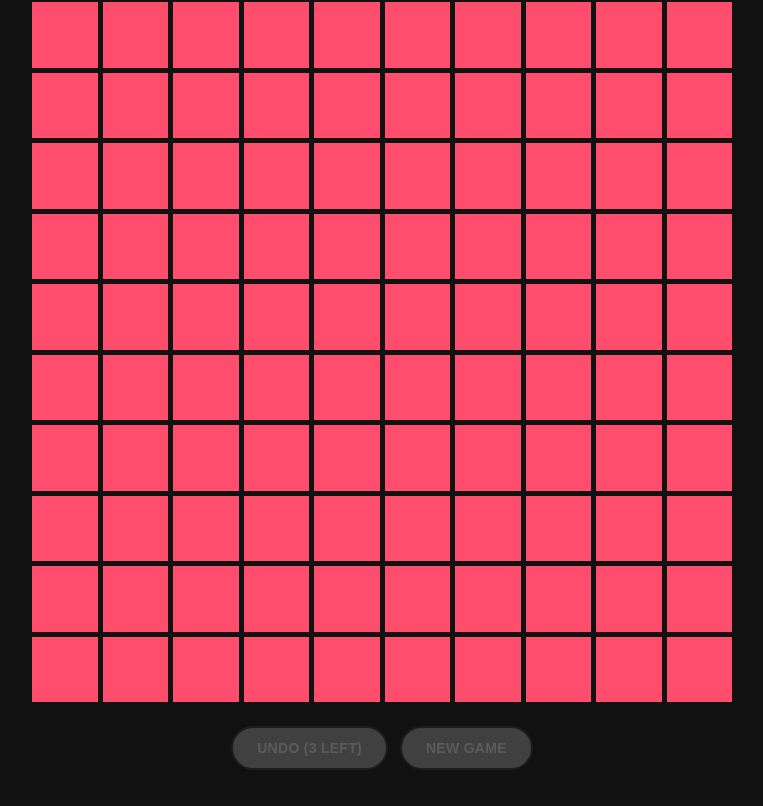
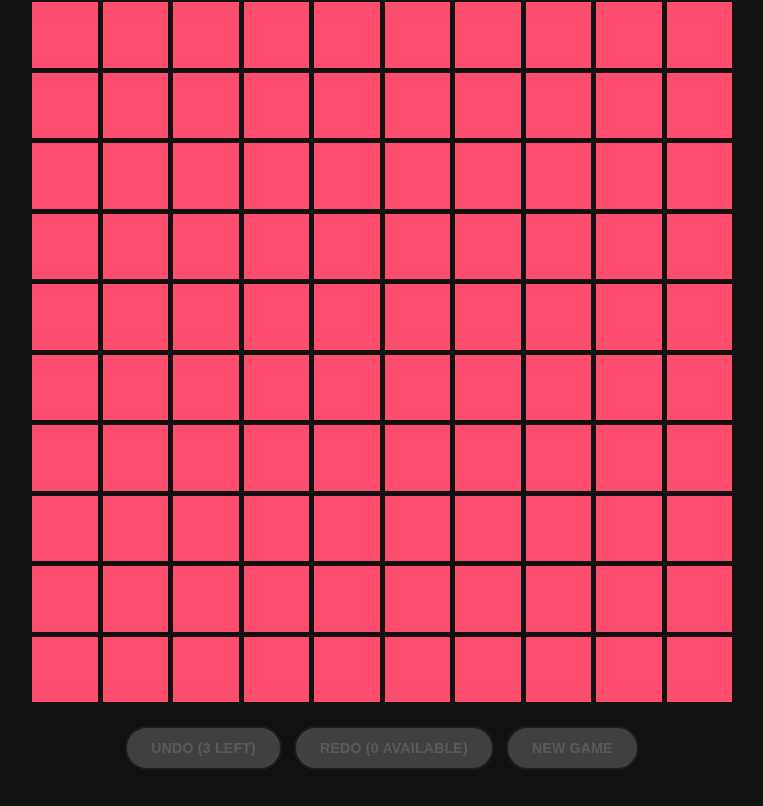
Before and after one commit to yrizos/hundred-tiles, a React (Vite) app: page / in a window 1280 px wide. Shown: the part 186-992 px from the top of the page, without its empty margins (258-1021 px from the left). Built offline with nearby package versions, Linux system fonts and the light colour scheme.

Commit message:
feat: add redo functionality

```diff
--- a/src/App.css
+++ b/src/App.css
@@ -37,6 +37,7 @@
 }
 
 .undo,
+.redo,
 .reset {
   font-size: 14px;
   font-weight: 700;
@@ -57,6 +58,7 @@
 }
 
 .undo:hover:not(:disabled),
+.redo:hover:not(:disabled),
 .reset:hover:not(:disabled) {
   background: var(--accent);
   border-color: var(--accent);
@@ -64,11 +66,13 @@
 }
 
 .undo:active:not(:disabled),
+.redo:active:not(:disabled),
 .reset:active:not(:disabled) {
   transform: scale(0.97);
 }
 
 .undo:disabled,
+.redo:disabled,
 .reset:disabled {
   cursor: not-allowed;
   opacity: 0.5;
--- a/src/App.tsx
+++ b/src/App.tsx
@@ -17,6 +17,7 @@ const MAX_UNDO_STEPS = 3
 interface SavedGame {
   state: GameState
   undosRemaining: number
+  redoStates: GameState[]
 }
 
 function isValidGameState(value: unknown): value is GameState {
@@ -49,56 +50,76 @@ function isValidGameState(value: unknown): value is GameState {
   )
 }
 
+function isValidRedoStates(value: unknown): value is GameState[] {
+  return Array.isArray(value) && value.every(isValidGameState)
+}
+
 function loadGame(): SavedGame {
   try {
     const saved = window.localStorage.getItem(STORAGE_KEY)
     if (!saved) {
-      return { state: createGameState(), undosRemaining: MAX_UNDO_STEPS }
+      return {
+        state: createGameState(),
+        undosRemaining: MAX_UNDO_STEPS,
+        redoStates: [],
+      }
     }
 
     const parsed: unknown = JSON.parse(saved)
     if (isValidGameState(parsed)) {
-      return { state: parsed, undosRemaining: MAX_UNDO_STEPS }
+      return {
+        state: parsed,
+        undosRemaining: MAX_UNDO_STEPS,
+        redoStates: [],
+      }
     }
 
     if (!parsed || typeof parsed !== 'object') return {
       state: createGameState(),
       undosRemaining: MAX_UNDO_STEPS,
+      redoStates: [],
     }
 
     const savedGame = parsed as Partial<SavedGame>
     const undosRemaining = savedGame.undosRemaining
+    const redoStates = savedGame.redoStates ?? []
     if (
       isValidGameState(savedGame.state) &&
       typeof undosRemaining === 'number' &&
       Number.isInteger(undosRemaining) &&
       undosRemaining >= 0 &&
-      undosRemaining <= MAX_UNDO_STEPS
+      undosRemaining <= MAX_UNDO_STEPS &&
+      isValidRedoStates(redoStates)
     ) {
       return {
         state: savedGame.state,
         undosRemaining,
+        redoStates,
       }
     }
   } catch {
   }
 
-  return { state: createGameState(), undosRemaining: MAX_UNDO_STEPS }
+  return {
+    state: createGameState(),
+    undosRemaining: MAX_UNDO_STEPS,
+    redoStates: [],
+  }
 }
 
 function App() {
-  const [{ state, undosRemaining }, setGame] = useState(loadGame)
+  const [{ state, undosRemaining, redoStates }, setGame] = useState(loadGame)
   const [confirmingReset, setConfirmingReset] = useState(false)
 
   useEffect(() => {
     try {
       window.localStorage.setItem(
         STORAGE_KEY,
-        JSON.stringify({ state, undosRemaining } satisfies SavedGame),
+        JSON.stringify({ state, undosRemaining, redoStates } satisfies SavedGame),
       )
     } catch {
     }
-  }, [state, undosRemaining])
+  }, [state, undosRemaining, redoStates])
 
   const won = isWon(state)
   const stuck = isStuck(state)
@@ -107,6 +128,7 @@ function App() {
     setGame((current) => ({
       state: placeNumber(current.state, position),
       undosRemaining: current.undosRemaining,
+      redoStates: [],
     }))
   }
 
@@ -116,6 +138,20 @@ function App() {
     setGame((current) => ({
       state: undoLastMove(current.state),
       undosRemaining: current.undosRemaining - 1,
+      redoStates: [...current.redoStates, current.state],
+    }))
+  }
+
+  const handleRedo = () => {
+    if (redoStates.length === 0) return
+
+    setGame((current) => ({
+      state: current.redoStates[current.redoStates.length - 1],
+      undosRemaining: Math.min(
+        MAX_UNDO_STEPS,
+        current.undosRemaining + 1,
+      ),
+      redoStates: current.redoStates.slice(0, -1),
     }))
   }
 
@@ -124,7 +160,11 @@ function App() {
   }
 
   const handleConfirmReset = () => {
-    setGame({ state: createGameState(), undosRemaining: MAX_UNDO_STEPS })
+    setGame({
+      state: createGameState(),
+      undosRemaining: MAX_UNDO_STEPS,
+      redoStates: [],
+    })
     setConfirmingReset(false)
   }
 
@@ -161,6 +201,14 @@ function App() {
         </button>
         <button
           type="button"
+          className="redo"
+          disabled={redoStates.length === 0}
+          onClick={handleRedo}
+        >
+          Redo ({redoStates.length} available)
+        </button>
+        <button
+          type="button"
           className="reset"
           disabled={state.lastPosition === null}
           onClick={handleReset}
```
Also changed, not shown: 1 other file (tests, documents, lock files or other folders).
